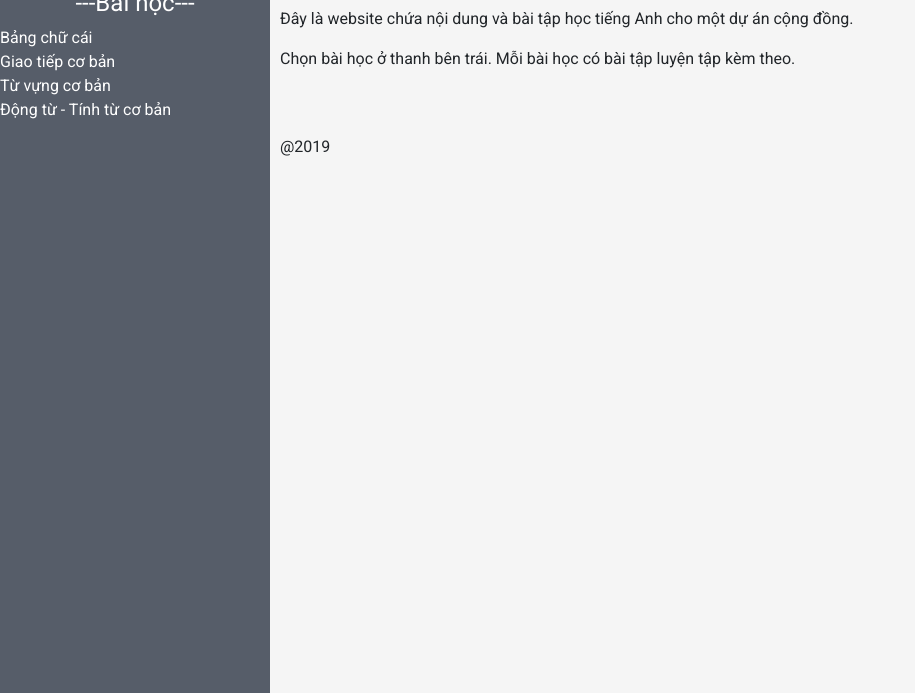
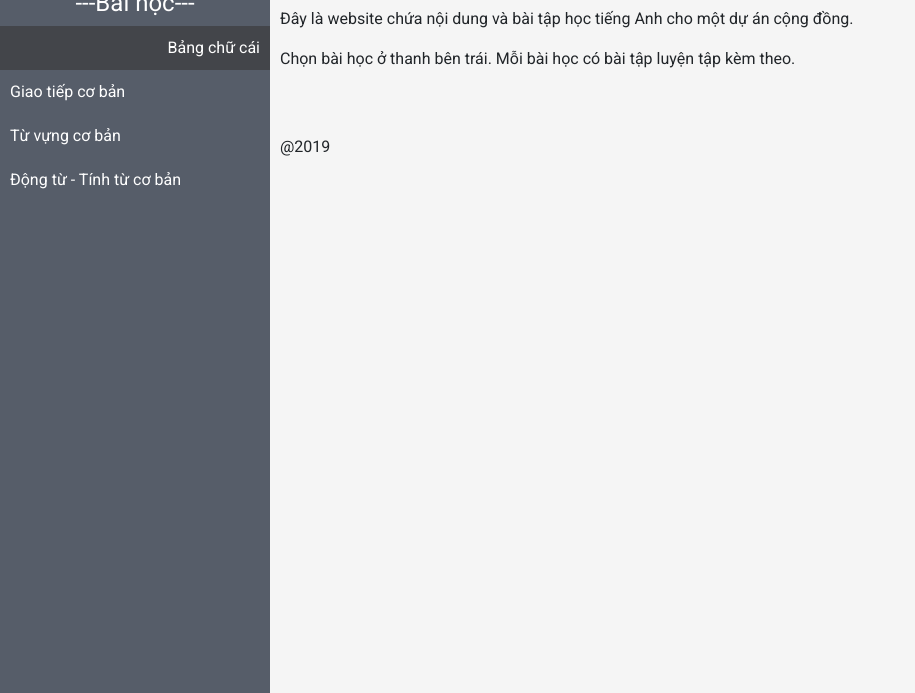
Before and after one commit to TieuKhang/TieuKhang.github.io, a plain HTML site: page index.html in a window 1280 px wide. In both pictures the pointer is over the item "Bảng chữ cái". Shown: the part 107-800 px from the top of the page, without its empty margins (0-915 px from the left). Drawn offline with nearby package versions, Linux system fonts and the light colour scheme.

Commit message:
Update style.css

```diff
--- a/style.css
+++ b/style.css
@@ -34,7 +34,7 @@
     list-style-type: none;
 }
 
-#sidebar.li {
+li {
     position: relative;
     width: 100%;
     color: white;
@@ -42,7 +42,7 @@
     transition: all 0.3s;
 }
 
-#sidebar.li:hover {
+li:hover {
     position: relative;
     background-color: #43454a;
     text-align: right;
```
